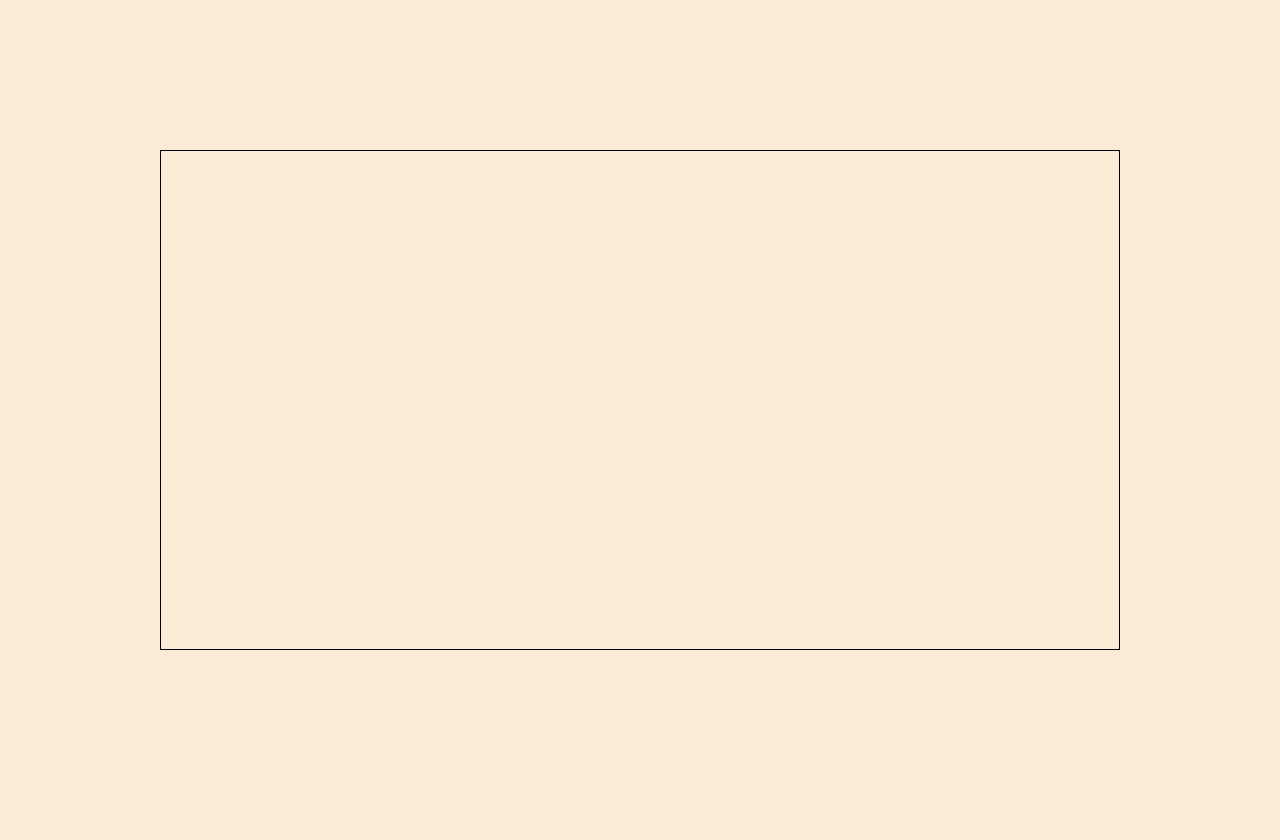
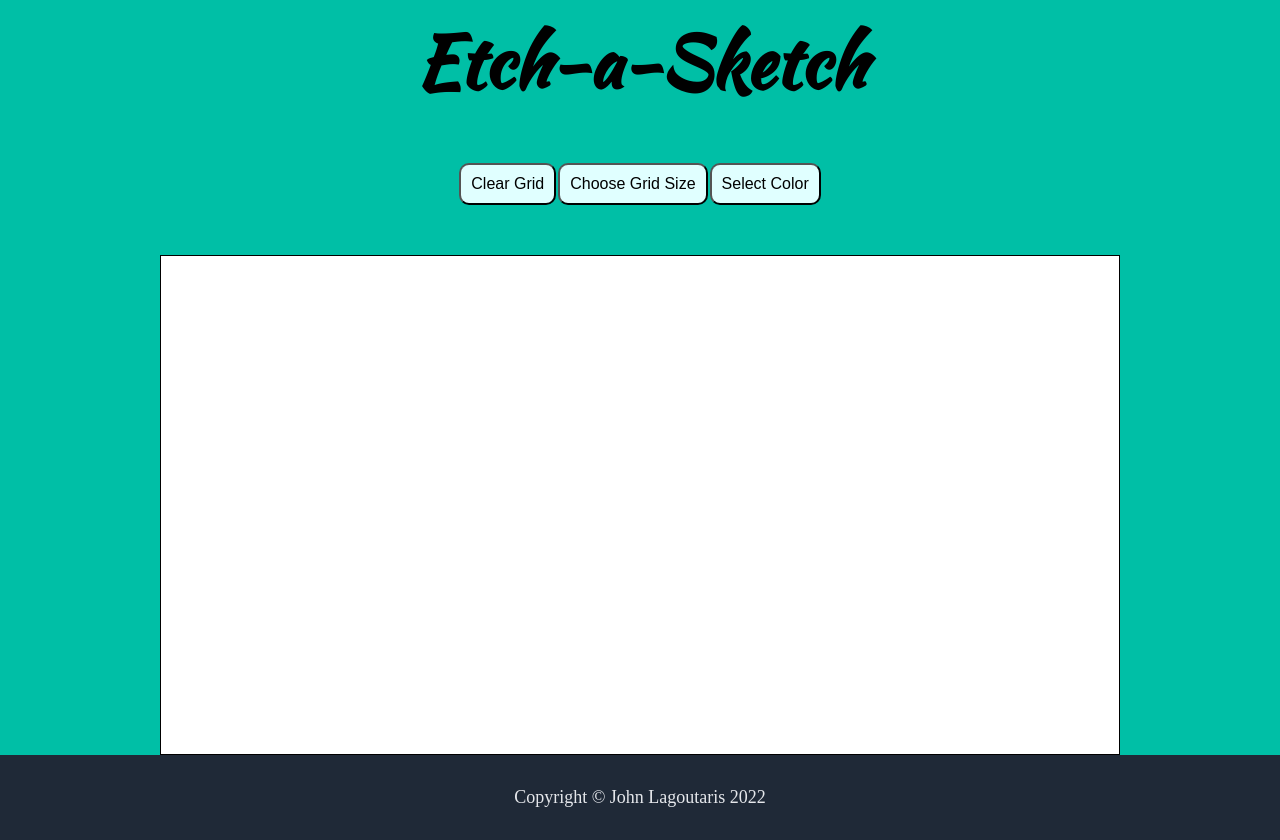
Before and after one commit to jjlagoutaris/Etch-a-Sketch, a plain HTML site: page index.html in a window 1280 px wide. Before the commit the page ends 800 px from the top, so only its background shows below. Drawn offline with Linux system fonts and the light colour scheme; a web font is replaced by a local one.

Commit message:
I added the hover functionality, clear grid button, and I am working out the kinks of the choose grid size button. I've yet to start the select color button.

```diff
--- a/index.html
+++ b/index.html
@@ -7,9 +7,27 @@
     <title>Etch-a-Sketch</title>
     <link rel="shortcut icon" href="/Etch-a-sketch.ico" type="image/x-icon">
     <link rel="stylesheet" href="/style.css">
+    <link rel="preconnect" href="https://fonts.googleapis.com">
+    <link rel="preconnect" href="https://fonts.gstatic.com" crossorigin>
+    <link href="https://fonts.googleapis.com/css2?family=Kaushan+Script&family=Londrina+Shadow&display=swap" rel="stylesheet">
 </head>
 <body>
+    <div id="header">
+        <h1>Etch-a-Sketch</h1>
+        <div class="buttons">
+            <button class="btn clear">
+                Clear Grid
+            </button>
+            <button class="btn size">
+                Choose Grid Size
+            </button>
+            <button class="btn color">
+                Select Color
+            </button>
+        </div>
+    </div>
     <div id="container"></div>
+    <div class="footer">Copyright &copy; John Lagoutaris 2022</div>
     <script src="js.js"></script>
 </body>
 </html>
--- a/js.js
+++ b/js.js
@@ -1,15 +1,62 @@
+let gridSize = 16;
+
 let container = document.querySelector("#container");
-function createGrid(){
-    for(let i = 0; i < 16; i++){
+function createGrid(size){
+    for(let i = 0; i < size; i++){
         const row = document.createElement('div');
         row.classList.add('row');
         container.appendChild(row);
-        for (let j = 0; j < 16; j++){
+        for (let j = 0; j < size; j++){
             const square = document.createElement('div');
-            square.setAttribute('id', 'innerSquare');
-            square.classList.add('square');
+            square.className = 'square';
+            // let width = 958 / parseInt(size);
+            // square.style.width = `${width}px`;
+            // let height = 498 / parseInt(size);
+            // square.style.height = `${height}px`;
             row.appendChild(square);
         }
     }
 }
-createGrid();
+
+// choose grid size button
+
+let gridSizeBtn = document.querySelector('.size');
+gridSizeBtn.addEventListener('click', chooseGridSize);
+
+function chooseGridSize(){
+    let chosenGridSize = +prompt('Enter grid size (1-100): ');
+    chosenGridSize = Math.abs(chosenGridSize);
+    if (100 >= Math.abs(chosenGridSize) >= 1){
+        clearGrid();
+        gridSize = chosenGridSize;
+        createGrid(gridSize);
+    }
+    else{
+        chooseGridSize();
+    }
+}
+
+createGrid(gridSize);
+
+// clear screen button
+
+let clearBtn = document.querySelector('.clear');
+clearBtn.addEventListener('click', clearGrid);
+
+function clearGrid(e){
+    Array.from(squares).forEach(function(e){
+        e.style.cssText = `background-color: white`;
+    });
+}
+
+// hover making randomized colors
+
+let squares = document.querySelectorAll('.square');
+Array.from(squares).forEach(function(e){
+    e.addEventListener('mouseover', () => {
+        randNum = Math.random() * 255;
+        randNum2 = Math.random() * 255;
+        randNum3 = Math.random() * 255;
+        e.style.cssText = `background-color: rgb(${randNum}, ${randNum2}, ${randNum3})`;
+    });
+});
--- a/style.css
+++ b/style.css
@@ -5,7 +5,8 @@ html{
     box-sizing: inherit;
 }
 body{
-    background-color: antiquewhite;
+    background-color: #00BFA6;
+    flex-direction: column;
     display: flex;
     align-items: center;
     justify-content: center;
@@ -13,19 +14,54 @@ body{
     padding: 0;
     margin: 0;
 }
+#header{
+    margin-top: 50px;
+    display: flex;
+    flex-direction: column;
+    justify-content: center;
+    align-items: center;
+}
+h1{
+    margin-top: 0;
+    font-size: 72px;
+    color: black;
+    font-family: 'Kaushan Script', cursive;
+}
+.buttons{
+    display: flex;
+    justify-content: center;
+    align-items: center;
+    gap: 2px;
+    padding-bottom: 50px;
+}
+.btn{
+    padding: 10px;
+    border-radius: 10px;
+    background-color: lightcyan;
+    font-size: 16px;
+}
 #container{
     padding: 0;
     margin: 0;
     display: flex;
     flex-flow: row wrap;
-    justify-content: center;
-    align-items: center;
     width: 960px;
     height: 500px;
     border: 1px solid black;
+    background-color: white;
 }
 .square{
     height: 31.125px;
     width: 59.875px;
-    /* // box-sizing: border-box; */
 }
+.footer{
+    margin-top: auto;
+    background-color: #1f2937;
+    color: #E5E7EB;
+    font-size: 18px;
+    padding: 32px;
+    display: flex;
+    justify-content: center;
+    align-items: center;
+    width: 100%;
+}
```
